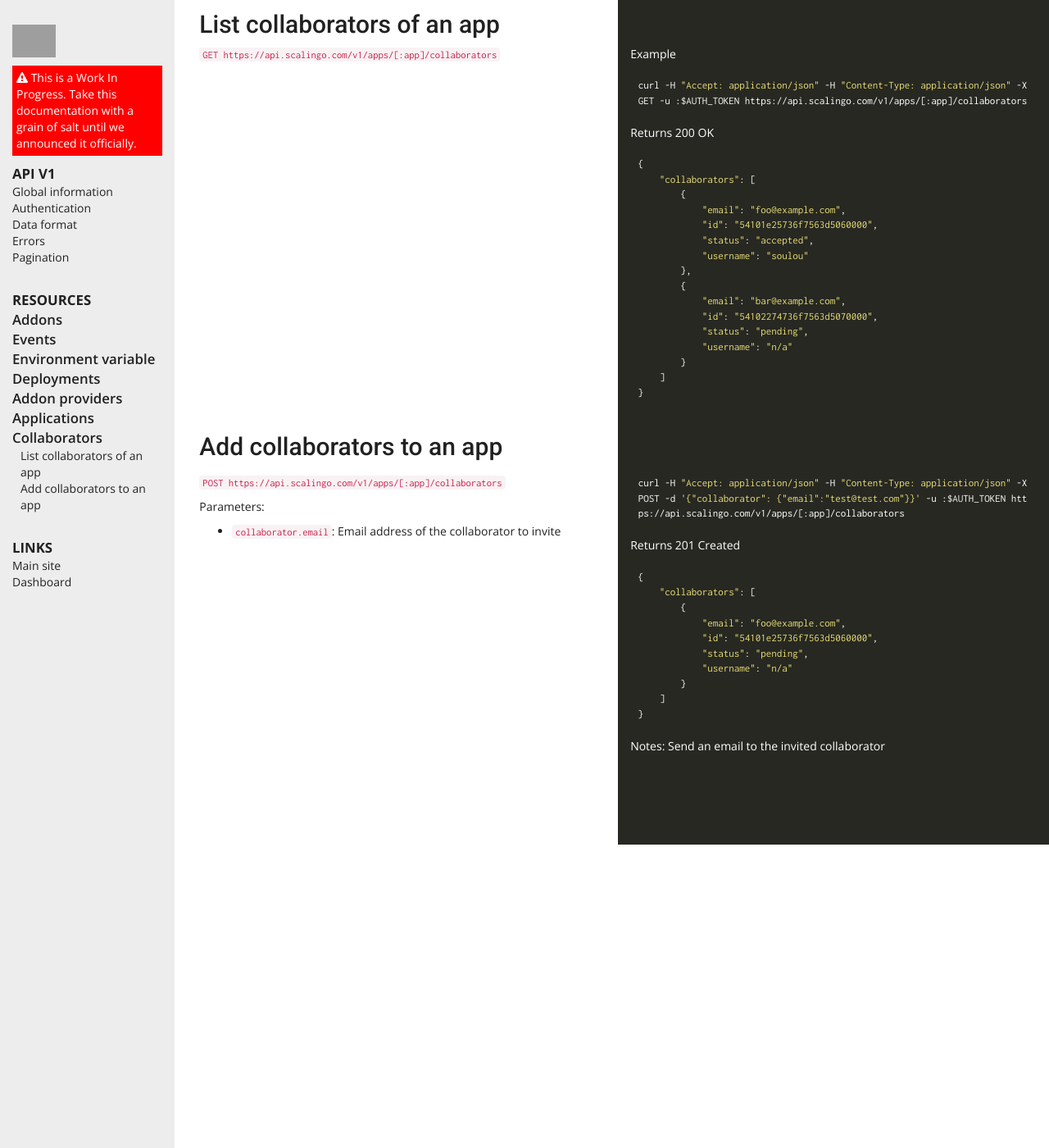
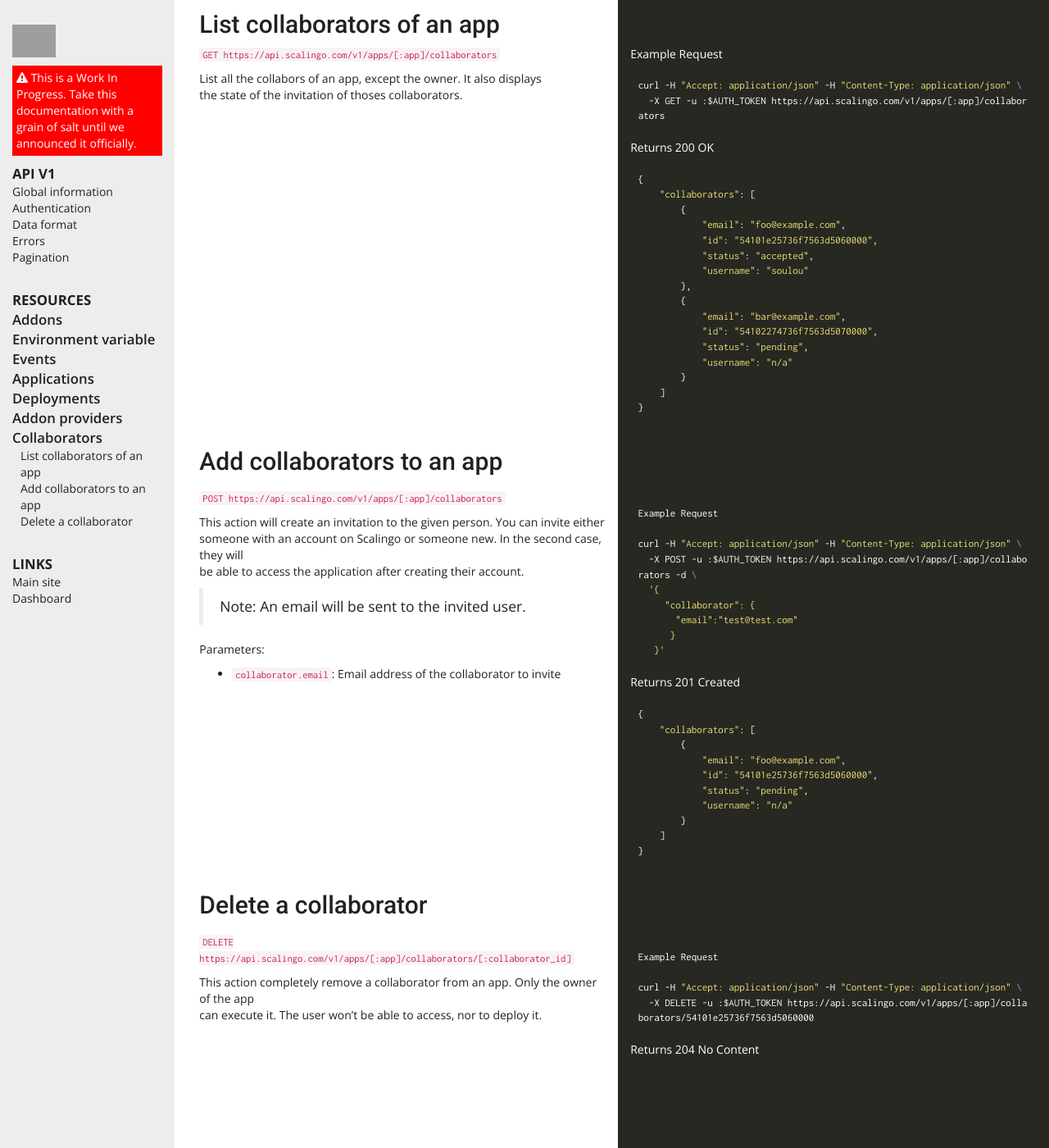
Before and after one commit to xcarpentier/developers.scalingo.com, a Jekyll site: the page built from collaborators.html, in a window 1280 px wide and 1400 px high, scrolled down 372 px. Shown: the whole window at 82% size. Built offline with Jekyll 4.4.1, drawn with Linux system fonts in a browser that asks for light colours; nearby versions of some CDN libraries; grey boxes are pictures that could not be loaded.

Commit message:
Update collaborators endpoint

```diff
--- a/_includes/collaborators_toc.html
+++ b/_includes/collaborators_toc.html
@@ -1 +1 @@
-<ul class='list-unstyled'><li ><a href='collaborators.html#list-collaborators-of-an-app'>List collaborators of an app</a></li><li ><a href='collaborators.html#add-collaborators-to-an-app'>Add collaborators to an app</a></li></ul>
+<ul class='list-unstyled'><li ><a href='collaborators.html#list-collaborators-of-an-app'>List collaborators of an app</a></li><li ><a href='collaborators.html#add-collaborators-to-an-app'>Add collaborators to an app</a></li><li ><a href='collaborators.html#delete-a-collaborator'>Delete a collaborator</a></li></ul>
--- a/_includes/list_of_resources.html
+++ b/_includes/list_of_resources.html
@@ -1,7 +1,7 @@
 <li class='resource'><a href='addons.html'><strong>Addons</strong></a>{% if page.path == 'addons.html' %}{% include addons_toc.html %}{% endif %}</li>
+<li class='resource'><a href='environment.html'><strong>Environment variable</strong></a>{% if page.path == 'environment.html' %}{% include environment_toc.html %}{% endif %}</li>
 <li class='resource'><a href='events.html'><strong>Events</strong></a>{% if page.path == 'events.html' %}{% include events_toc.html %}{% endif %}</li>
-<li class='resource'><a href='environment.html'><strong>Environment variable</strong></a>{% if page.path == 'environment.html' %}{% include environment_toc.html %}{% endif %}</li>
+<li class='resource'><a href='apps.html'><strong>Applications</strong></a>{% if page.path == 'apps.html' %}{% include apps_toc.html %}{% endif %}</li>
 <li class='resource'><a href='deployments.html'><strong>Deployments</strong></a>{% if page.path == 'deployments.html' %}{% include deployments_toc.html %}{% endif %}</li>
 <li class='resource'><a href='addon_providers.html'><strong>Addon providers</strong></a>{% if page.path == 'addon_providers.html' %}{% include addon_providers_toc.html %}{% endif %}</li>
-<li class='resource'><a href='apps.html'><strong>Applications</strong></a>{% if page.path == 'apps.html' %}{% include apps_toc.html %}{% endif %}</li>
 <li class='resource'><a href='collaborators.html'><strong>Collaborators</strong></a>{% if page.path == 'collaborators.html' %}{% include collaborators_toc.html %}{% endif %}</li>
--- a/collaborators.html
+++ b/collaborators.html
@@ -41,10 +41,14 @@
 </div><div class='hidden-xs col-xs-12 col-sm-6 sidebar-code'></div></div><div class='row'><div class='col-xs-12 col-sm-6 sidebar-text'>
 <p><code class="highlighter-rouge">GET https://api.scalingo.com/v1/apps/[:app]/collaborators</code></p>
 
+<p>List all the collabors of an app, except the owner. It also displays<br />
+the state of the invitation of thoses collaborators.</p>
+
 </div><div class='col-xs-12 col-sm-6 sidebar-code'>
-<p>Example</p>
+<p>Example Request</p>
 
-<div class="highlighter-rouge"><pre class="highlight"><code>curl -H <span class="s2">"Accept: application/json"</span> -H <span class="s2">"Content-Type: application/json"</span> -X GET -u :<span class="nv">$AUTH_TOKEN</span> https://api.scalingo.com/v1/apps/[:app]/collaborators
+<div class="highlighter-rouge"><pre class="highlight"><code>curl -H <span class="s2">"Accept: application/json"</span> -H <span class="s2">"Content-Type: application/json"</span> <span class="se">\</span>
+  -X GET -u :<span class="nv">$AUTH_TOKEN</span> https://api.scalingo.com/v1/apps/[:app]/collaborators
 </code></pre>
 </div>
 
@@ -75,6 +79,14 @@
 </div><div class='hidden-xs col-xs-12 col-sm-6 sidebar-code'></div></div><div class='row'><div class='col-xs-12 col-sm-6 sidebar-text'>
 <p><code class="highlighter-rouge">POST https://api.scalingo.com/v1/apps/[:app]/collaborators</code></p>
 
+<p>This action will create an invitation to the given person. You can invite either<br />
+someone with an account on Scalingo or someone new. In the second case, they will<br />
+be able to access the application after creating their account.</p>
+
+<blockquote>
+  <p>Note: An email will be sent to the invited user.</p>
+</blockquote>
+
 <p>Parameters:</p>
 
 <ul>
@@ -82,7 +94,16 @@
 </ul>
 
 </div><div class='col-xs-12 col-sm-6 sidebar-code'>
-<div class="highlighter-rouge"><pre class="highlight"><code>curl -H <span class="s2">"Accept: application/json"</span> -H <span class="s2">"Content-Type: application/json"</span> -X POST -d <span class="s1">'{"collaborator": {"email":"test@test.com"}}'</span> -u :<span class="nv">$AUTH_TOKEN</span> https://api.scalingo.com/v1/apps/[:app]/collaborators
+<div class="highlighter-rouge"><pre class="highlight"><code>
+Example Request
+
+curl -H <span class="s2">"Accept: application/json"</span> -H <span class="s2">"Content-Type: application/json"</span> <span class="se">\</span>
+  -X POST -u :<span class="nv">$AUTH_TOKEN</span> https://api.scalingo.com/v1/apps/[:app]/collaborators -d <span class="se">\</span>
+  <span class="s1">'{
+     "collaborator": {
+       "email":"test@test.com"
+      }
+   }'</span>
 </code></pre>
 </div>
 
@@ -101,6 +122,23 @@
 </span></code></pre>
 </div>
 
-<p>Notes: Send an email to the invited collaborator</p>
+</div></div><div class='row'><div class='col-xs-12 col-sm-6 sidebar-text'>
+<h2 id="delete-a-collaborator">Delete a collaborator</h2>
 
+</div><div class='hidden-xs col-xs-12 col-sm-6 sidebar-code'></div></div><div class='row'><div class='col-xs-12 col-sm-6 sidebar-text'>
+<p><code class="highlighter-rouge">DELETE https://api.scalingo.com/v1/apps/[:app]/collaborators/[:collaborator_id]</code></p>
+
+<p>This action completely remove a collaborator from an app. Only the owner of the app<br />
+can execute it. The user won’t be able to access, nor to deploy it.</p>
+
+</div><div class='col-xs-12 col-sm-6 sidebar-code'>
+<div class="highlighter-rouge"><pre class="highlight"><code>
+Example Request
+
+curl -H <span class="s2">"Accept: application/json"</span> -H <span class="s2">"Content-Type: application/json"</span> <span class="se">\</span>
+  -X DELETE -u :<span class="nv">$AUTH_TOKEN</span> https://api.scalingo.com/v1/apps/[:app]/collaborators/54101e25736f7563d5060000
+</code></pre>
+</div>
+
+<p>Returns 204 No Content</p>
 </div></div>
--- a/index.html
+++ b/index.html
@@ -10,9 +10,9 @@
 <p>The current API version is the <strong>v1</strong>. All the endpoints are prefixed by <code class="highlighter-rouge">/v1</code>. It’s only available through HTTPS: it’s TLS, or nothing.</p>
 
 </div><div class='col-xs-12 col-sm-6 sidebar-code'>
-<p>Example:</p>
+<p>Base URL:</p>
 
-<div class="highlighter-rouge"><pre class="highlight"><code>curl -X GET https://api.scalingo.com/v1/apps
+<div class="highlighter-rouge"><pre class="highlight"><code>https://api.scalingo.com/v1/
 </code></pre>
 </div>
 
```
Also changed, not shown: markdown/collaborators.md (+44 -4 lines).
